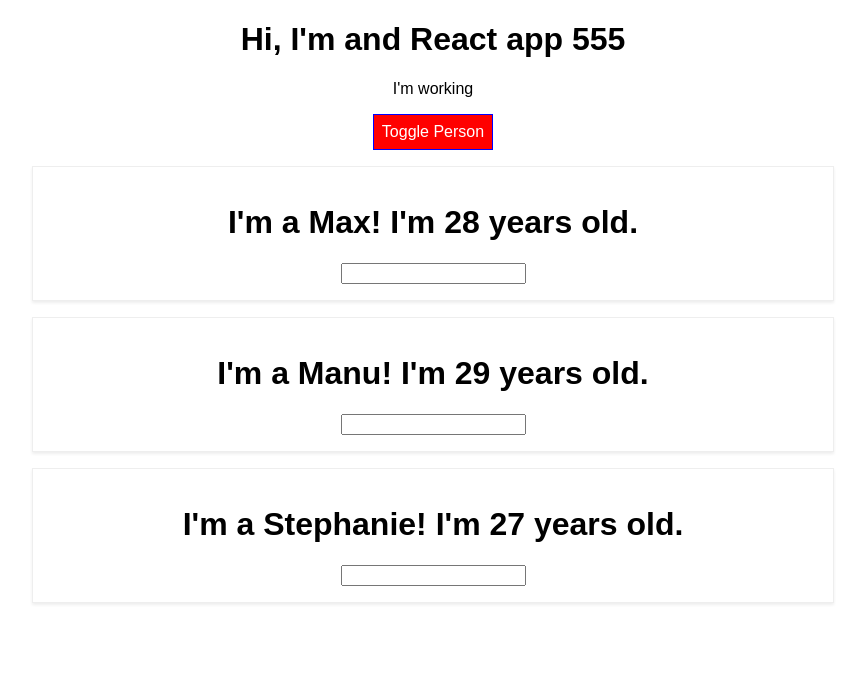
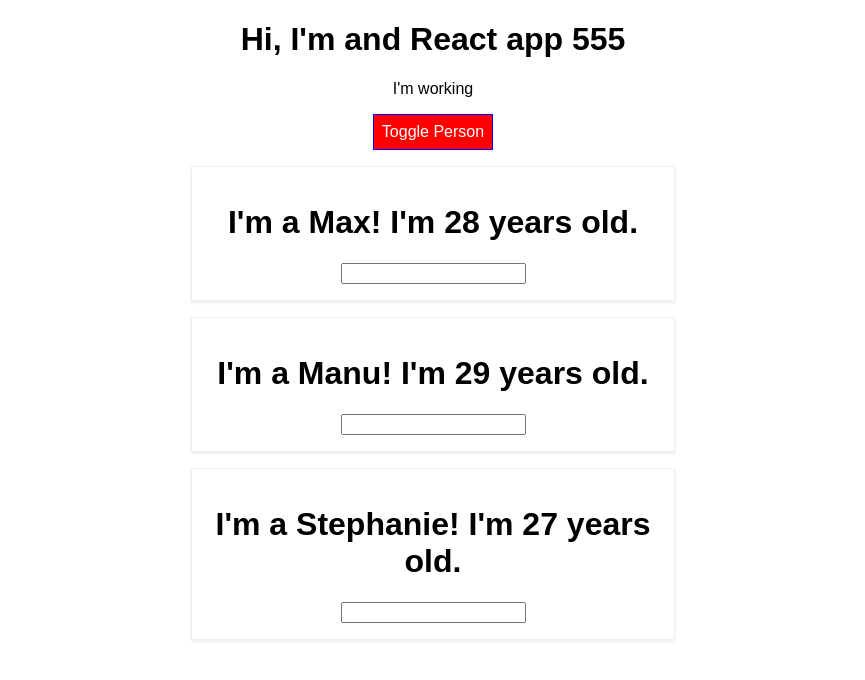
Before and after one commit to oat9002/React_Starter, a React (Create React App) app in the folder react-complete-guide/: page / in a window 1280 px wide. Both pictures are taken after a click on the button "Toggle Person". Shown: the top 680 px of the page, without its empty margins (207-1072 px from the left). Built offline with nearby package versions, Linux system fonts and the light colour scheme.

Commit message:
Added style root

```diff
--- a/react-complete-guide/src/App.js
+++ b/react-complete-guide/src/App.js
@@ -1,6 +1,6 @@
 import React, { Component } from 'react';
 import './App.css';
-import Radium from 'radium';
+import Radium, { StyleRoot } from 'radium';
 import Person from './Person/Person';
 
 class App extends Component {
@@ -98,12 +98,14 @@
     }
 
     return (
+      <StyleRoot>
         <div className='App'>
           <h1>Hi, I'm and React app 555</h1>
           <p className={ classes.join(' ') } >I'm working</p>
           <button style={ style } onClick={ this.togglePersonHandler }>Toggle Person</button>
           { persons }
         </div>
+      </StyleRoot>
     );
     //return React.createElement('div', {className: 'App'}, React.createElement('h1', null, 'Hi'))
   }
--- a/react-complete-guide/src/Person/Person.js
+++ b/react-complete-guide/src/Person/Person.js
@@ -1,9 +1,16 @@
 import React from 'react';
-import './Person.css'
+import './Person.css';
+import Radium from 'radium';
 
 const person = (props) => {
+    const style = {
+        '@media (min-width: 500px)': {
+            width: '450px'
+        }
+    };
+
     return (
-        <div onClick={ props.click } className='Person'>
+        <div onClick={ props.click } className='Person' style={ style }>
             <h1>I'm a {props.name}! I'm {props.age} years old.</h1>
             <p>{ props.children }</p>
             <input type='text' onChange={props.changed}/>
@@ -11,4 +18,4 @@
     );
 };
 
-export default person;
+export default Radium(person);
```
Also changed, not shown: 1 other file (tests, documents, lock files or other folders). Lines whose indentation alone changed are shown as unchanged.
